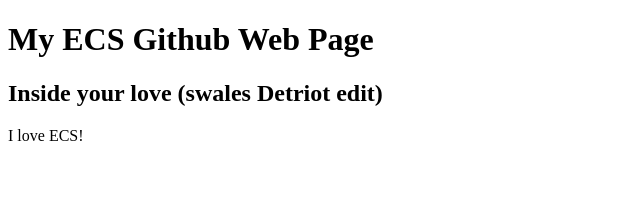
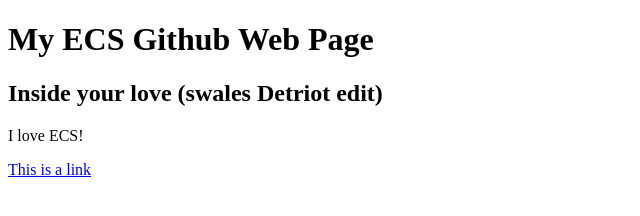
Before and after one commit to maryampearson/maryampearson.github.io, a plain HTML site: page index.html in a window 1280 px wide. Shown: the whole page, without its empty margins (0-640 px from the left). Drawn offline with Linux system fonts and the light colour scheme.

Commit message:
Update index.html

```diff
--- a/index.html
+++ b/index.html
@@ -6,6 +6,7 @@
   <h1>My ECS Github Web Page</h1>
   <h2>Inside your love (swales Detriot edit)</h2>
 <p>I love ECS!</p>
+  <a href="https://genius.com/Led-zeppelin-dazed-and-confused-lyrics"> This is a link</a>
 
 </body>
 </html>
```
